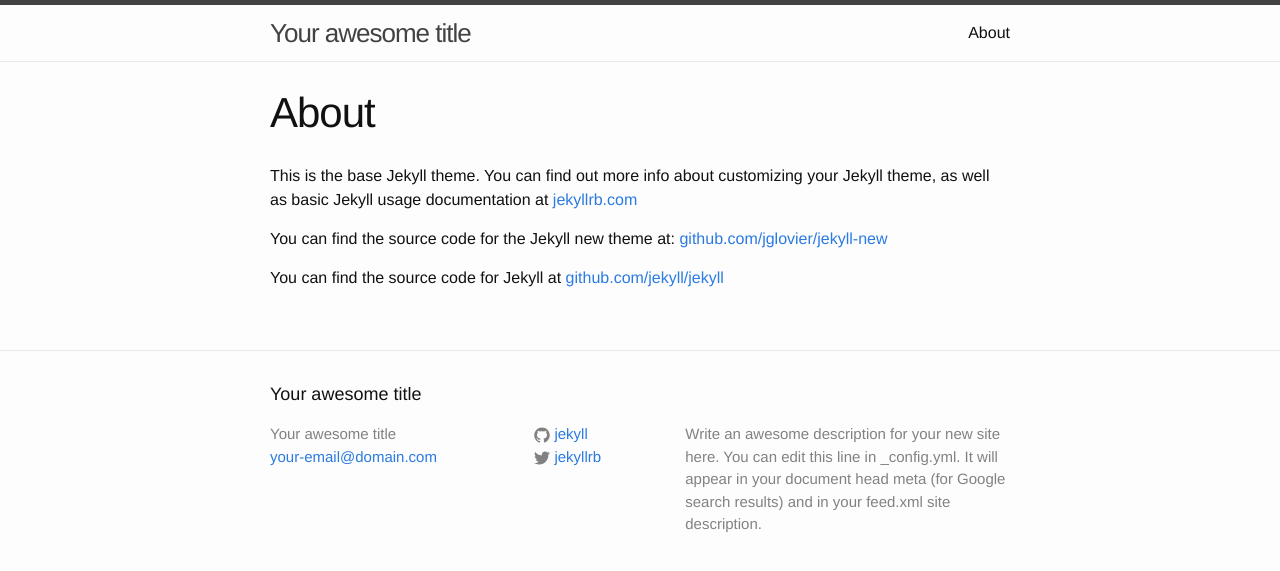
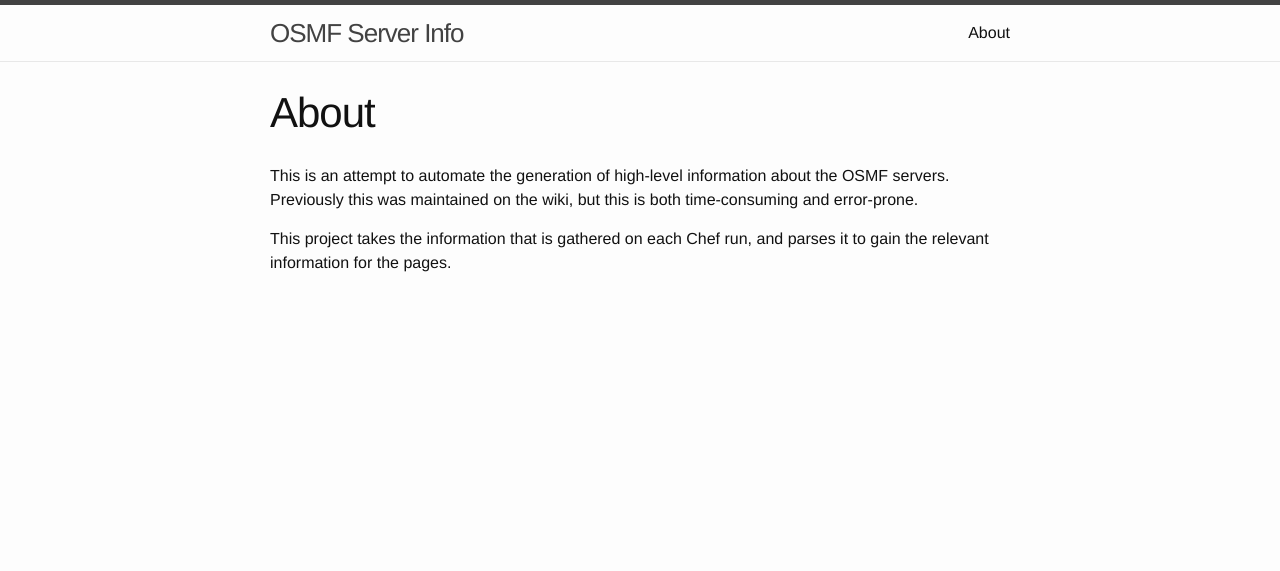
Before and after one commit to osmfoundation/osmf-server-info, a Jekyll site: the page built from about.md, in a window 1280 px wide. Shown: the top 571 px of the page. Built offline with Jekyll 4.4.1, drawn with Linux system fonts in a browser that asks for light colours.

Commit message:
Hack around some unneeded stuff.

```diff
--- a/_config.yml
+++ b/_config.yml
@@ -1,14 +1,5 @@
 # Site settings
-title: Your awesome title
-email: your-email@domain.com
-description: > # this means to ignore newlines until "baseurl:"
-  Write an awesome description for your new site here. You can edit this
-  line in _config.yml. It will appear in your document head meta (for
-  Google search results) and in your feed.xml site description.
-baseurl: "" # the subpath of your site, e.g. /blog/
-url: "http://yourdomain.com" # the base hostname & protocol for your site
-twitter_username: jekyllrb
-github_username:  jekyll
+title: OSMF Server Info
 
 # Build settings
 markdown: kramdown
--- a/_includes/head.html
+++ b/_includes/head.html
@@ -7,6 +7,4 @@
   <meta name="description" content="{% if page.excerpt %}{{ page.excerpt | strip_html | strip_newlines | truncate: 160 }}{% else %}{{ site.description }}{% endif %}">
 
   <link rel="stylesheet" href="{{ "/css/main.css" | prepend: site.baseurl }}">
-  <link rel="canonical" href="{{ page.url | replace:'index.html','' | prepend: site.baseurl | prepend: site.url }}">
-  <link rel="alternate" type="application/rss+xml" title="{{ site.title }}" href="{{ "/feed.xml" | prepend: site.baseurl | prepend: site.url }}" />
 </head>
--- a/_layouts/default.html
+++ b/_layouts/default.html
@@ -13,8 +13,6 @@
       </div>
     </div>
 
-    {% include footer.html %}
-
   </body>
 
 </html>
--- a/about.md
+++ b/about.md
@@ -4,8 +4,9 @@ title: About
 permalink: /about/
 ---
 
-This is the base Jekyll theme. You can find out more info about customizing your Jekyll theme, as well as basic Jekyll usage documentation at [jekyllrb.com](http://jekyllrb.com/)
+This is an attempt to automate the generation of high-level information about
+the OSMF servers. Previously this was maintained on the wiki, but this is
+both time-consuming and error-prone.
 
-You can find the source code for the Jekyll new theme at: [github.com/jglovier/jekyll-new](https://github.com/jglovier/jekyll-new)
-
-You can find the source code for Jekyll at [github.com/jekyll/jekyll](https://github.com/jekyll/jekyll)
+This project takes the information that is gathered on each Chef run, and
+parses it to gain the relevant information for the pages.
```
Also changed, not shown: _posts/2015-11-25-welcome-to-jekyll.markdown (deleted, +0 -25 lines), feed.xml (deleted, +0 -30 lines), index.md (+0 -2 lines).
